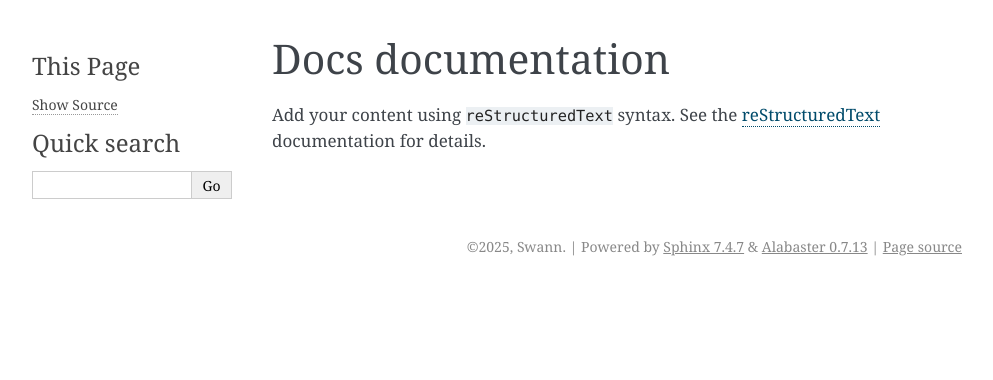
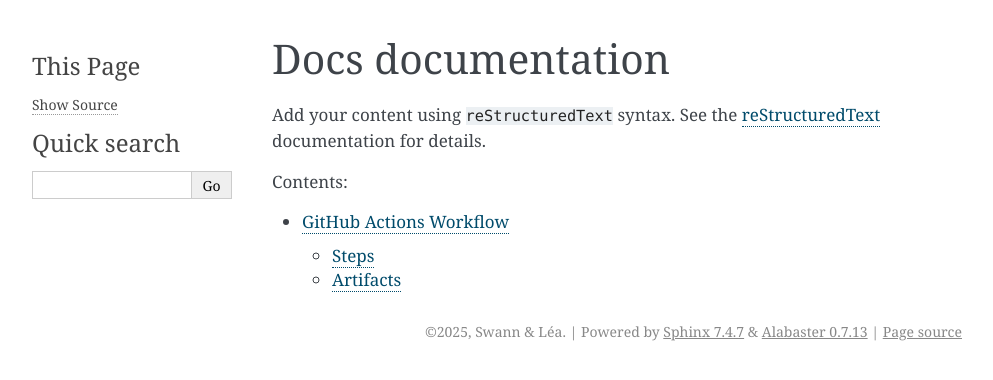
Before and after one commit to Maokan/ReactBank, a Sphinx documentation site: the page built from docs/source/index.rst, in a window 1280 px wide. Shown: the top 380 px of the page, without its empty margins (148-1141 px from the left). Built offline with Sphinx 7.4.7, drawn with Linux system fonts in a browser that asks for light colours.

Commit message:
update doc

```diff
--- a/docs/source/conf.py
+++ b/docs/source/conf.py
@@ -7,7 +7,7 @@
 # https://www.sphinx-doc.org/en/master/usage/configuration.html#project-information
 
 project = 'Docs'
-copyright = '2025, Swann'
+copyright = '2025, Swann & Léa'
 author = 'Swann'
 release = 'YES'
 
--- a/docs/source/index.rst
+++ b/docs/source/index.rst
@@ -14,3 +14,5 @@ documentation for details.
 .. toctree::
    :maxdepth: 2
    :caption: Contents:
+
+   test
--- a/react-bank/src/pages/Dashboard.jsx
+++ b/react-bank/src/pages/Dashboard.jsx
@@ -4,6 +4,7 @@ import { User, Accounts, OpenAccount, setToken } from '../components/APIRequests
 import '../styles/App.css';
 
 export default function Dashboard() {
+
   const [user, setUser] = useState(null);
   const [accounts, setAccounts] = useState([]);
   const [loading, setLoading] = useState(true);
--- a/react-bank/src/pages/Historique.jsx
+++ b/react-bank/src/pages/Historique.jsx
@@ -5,6 +5,7 @@ import { useNavigate, useParams } from 'react-router-dom';
 import { Transactions, Accounts } from '../components/APIRequests.jsx';
 
 export default function HistoriquePage() {
+
   const { id } = useParams();
   const [accounts, setAccounts] = useState([]);
   const [transactions, setTransactions] = useState([]);
```
Also changed, not shown: docs/source/test.rst (+16 -0 lines), 1 other file.
